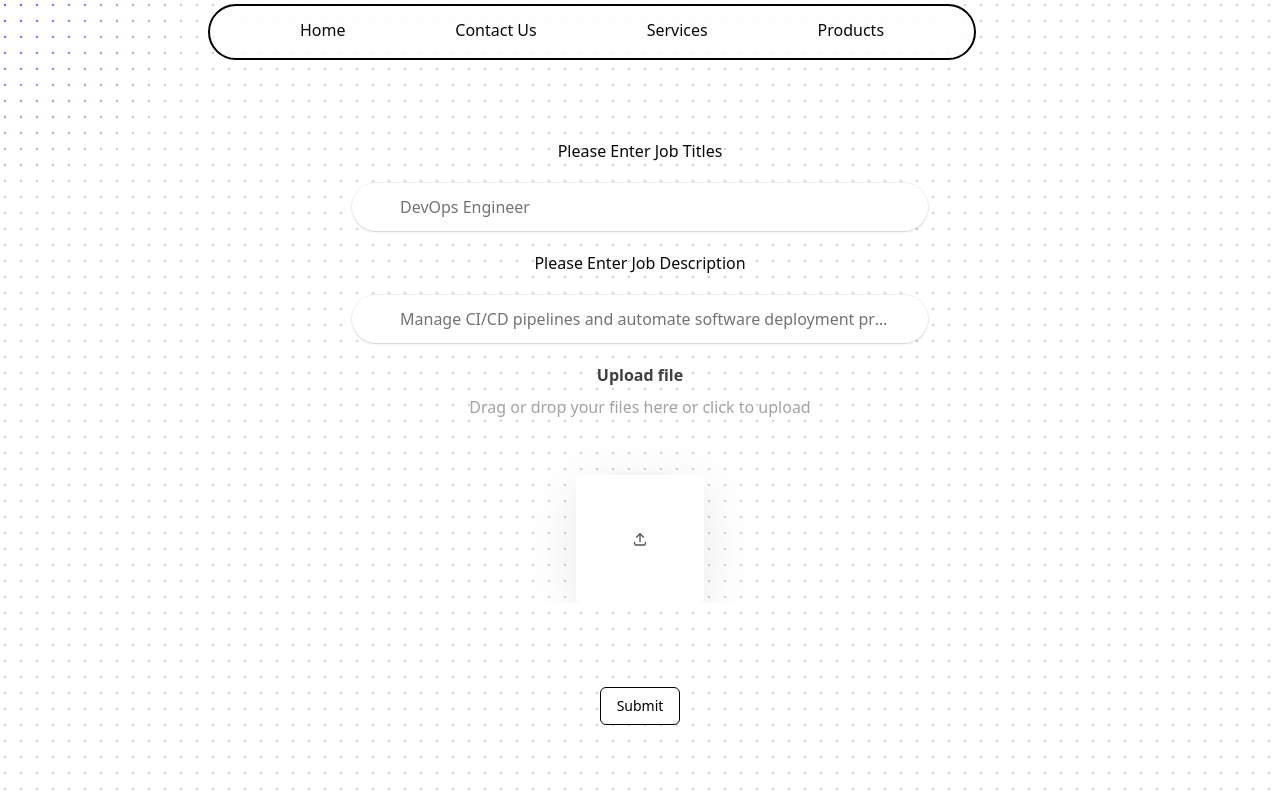
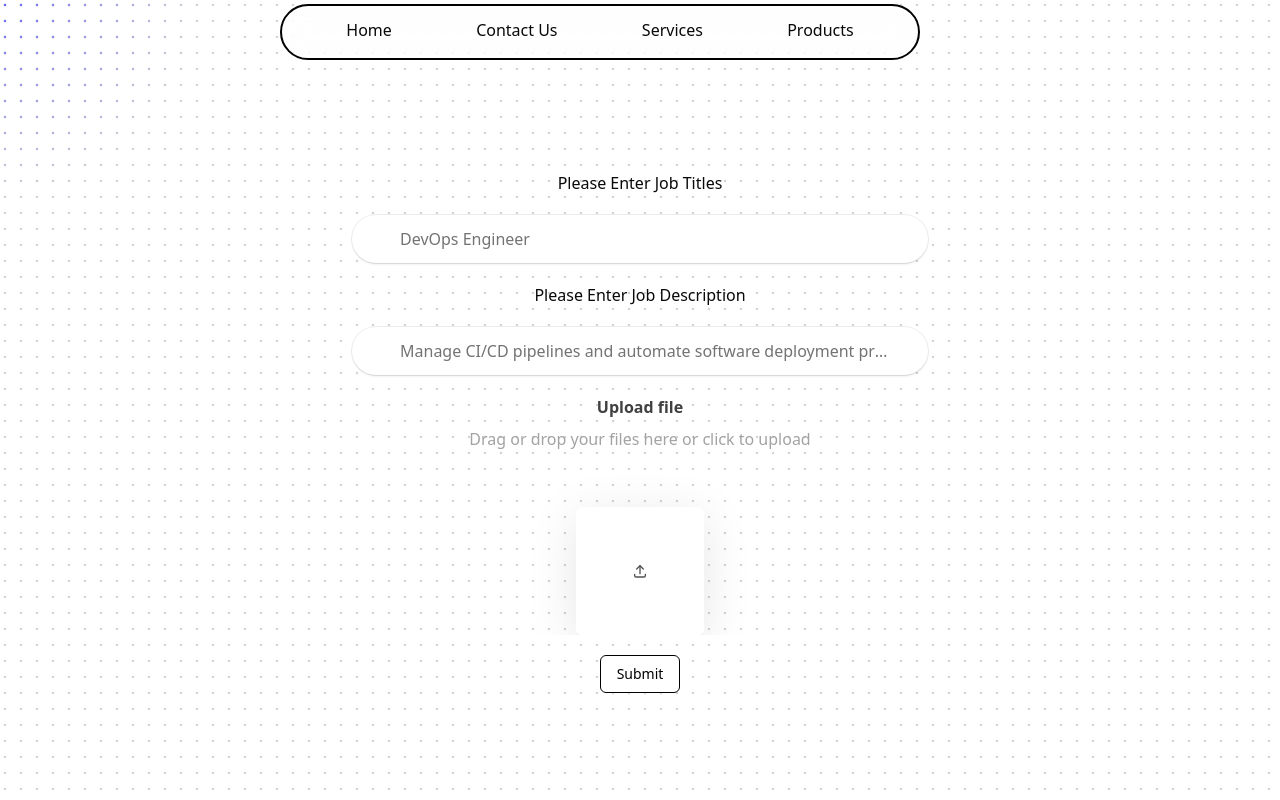
Before and after one commit to Denyme24/Resume-Review, a Next.js app: page /getstarted in a window 1280 px wide. Built offline with nearby package versions, Linux system fonts and the light colour scheme.

Commit message:
add validation for submit btn

```diff
--- a/components/navbar.tsx
+++ b/components/navbar.tsx
@@ -3,7 +3,7 @@ import Link from "next/link";
 const Navbar = () => {
   return (
     <>
-      <nav className="fixed top-0 right-[38vh] w-[60vw] h-[7vh] p-3 rounded-full border-[2px] bg-white/30 backdrop-blur-md mt-1 border-black z-[1000]">
+      <nav className="fixed top-0 md:right-[45vh] w-[50vw] h-[7vh] p-3 rounded-full border-[2px] bg-white/30 backdrop-blur-md mt-1 border-black z-[1000]">
         <ul className="flex justify-evenly items-center gap-8 cursor-pointer">
           <Link href={"/"}>
             <li>Home</li>
--- a/components/placeholder.tsx
+++ b/components/placeholder.tsx
@@ -1,7 +1,8 @@
 "use client";
 import { useState } from "react";
 import { PlaceholdersAndVanishInput } from "@/components/ui/placeholders-and-vanish-input";
-import { FileUploadDemo } from "./file";
+import { FileUpload } from "./ui/file-upload";
+
 export function Placeholders() {
   const placeholders = [
     "Full Stack Developer",
@@ -17,35 +18,52 @@ export function Placeholders() {
     "Design and implement secure, scalable cloud-based infrastructures",
     " Identify vulnerabilities and implement measures to safeguard systems.",
   ];
-  const [jobTitle, setjobTitle] = useState("");
-  const [jobDesc, setjobDesc] = useState("");
-  const handlejobChange = (e: React.ChangeEvent<HTMLInputElement>) => {
-    setjobTitle(e.target.value);
+
+  const [jobTitle, setJobTitle] = useState("");
+  const [jobDesc, setJobDesc] = useState("");
+  const [files, setFiles] = useState<File[]>([]);
+  const [errorMessage, setErrorMessage] = useState("");
+
+  const handleJobChange = (e: React.ChangeEvent<HTMLInputElement>) => {
+    setJobTitle(e.target.value);
   };
-  const handlejobDesc = (e: React.ChangeEvent<HTMLInputElement>) => {
-    setjobDesc(e.target.value);
+
+  const handleJobDescChange = (e: React.ChangeEvent<HTMLInputElement>) => {
+    setJobDesc(e.target.value);
   };
-  //   const onSubmit = (e: React.FormEvent<HTMLFormElement>) => {
-  //     e.preventDefault();
-  //     console.log("submitted");
-  //   };
+
+  const handleFilesChange = (newFiles: File[]) => {
+    setFiles(newFiles);
+  };
+
+  const handleSubmit = () => {
+    if (!jobTitle || !jobDesc || files.length === 0) {
+      setErrorMessage("Please fill all the fields and upload a file.");
+    } else {
+      setErrorMessage("");
+      // Proceed with form submission or other logic
+      console.log("Form submitted");
+    }
+  };
+
   return (
-    // you can either make a form and operate on "onsubmit" action
-    <div className="flex flex-col justify-center  items-center  px-4 w-[70vw] gap-5 mt-6">
+    <div className="flex flex-col justify-center items-center px-4 w-[70vw] gap-5 mt-6">
       <h2>Please Enter Job Titles</h2>
       <PlaceholdersAndVanishInput
         placeholders={placeholders}
-        onChange={handlejobChange}
+        onChange={handleJobChange}
       />
       <h2>Please Enter Job Description</h2>
       <PlaceholdersAndVanishInput
         placeholders={placeholdersdesc}
-        onChange={handlejobDesc}
+        onChange={handleJobDescChange}
       />
-      <FileUploadDemo />
+      <FileUpload onChange={handleFilesChange} />
+      {errorMessage && <p className="text-red-500 mt-2">{errorMessage}</p>}
       <button
-        type="submit"
-        className="px-4 py-2 rounded-md border border-black bg-white text-black text-sm hover:shadow-[4px_4px_0px_0px_rgba(0,0,0)] transition duration-200 mt-[-10vh]"
+        type="button"
+        onClick={handleSubmit}
+        className="px-4 py-2 rounded-md border border-black bg-white text-black text-sm hover:shadow-[4px_4px_0px_0px_rgba(0,0,0)] transition duration-200"
       >
         Submit
       </button>
--- a/components/ui/file-upload.tsx
+++ b/components/ui/file-upload.tsx
@@ -35,7 +35,7 @@ export const FileUpload = ({
 
   const handleFileChange = (newFiles: File[]) => {
     setFiles((prevFiles) => [...prevFiles, ...newFiles]);
-    onChange && onChange(newFiles);
+    onChange && onChange([...files, ...newFiles]);
   };
 
   const handleClick = () => {
```
